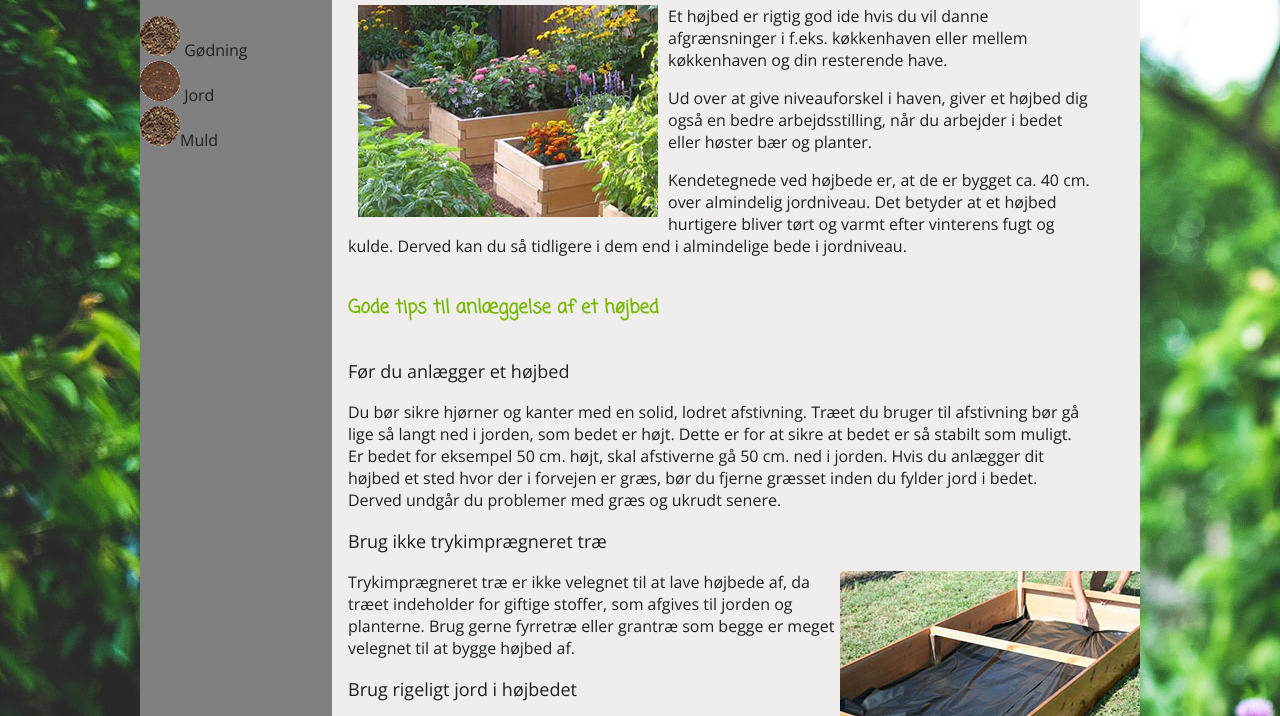
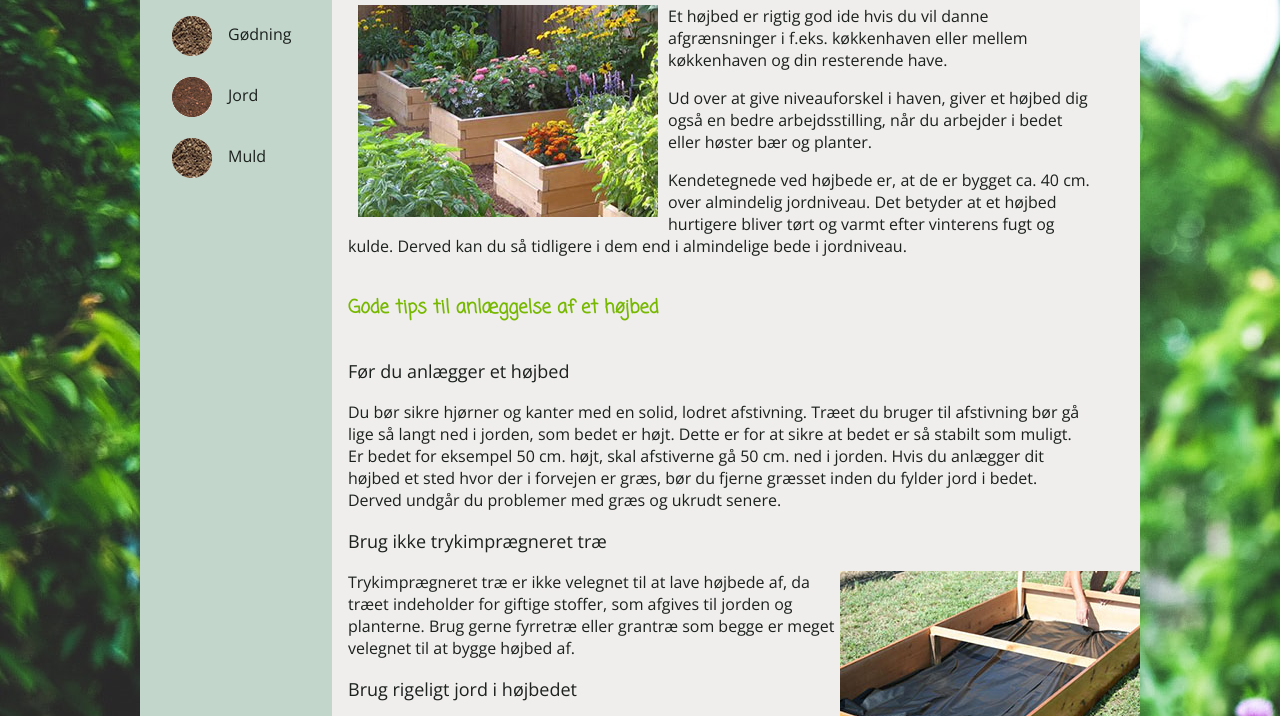
Before and after one commit to Allansilberbauer/V1-aspIT, a plain HTML site: page GronneDromme/blog.html in a window 1280 px wide. Shown: the part 185-901 px from the top of the page. Drawn offline with nearby package versions, Linux system fonts and the light colour scheme.

Commit message:
fixed the sidebar. it now looks good!

```diff
--- a/GronneDromme/blog.html
+++ b/GronneDromme/blog.html
@@ -36,11 +36,11 @@
             <div class="sidebar">
                 <h3>Det skal du bruge</h3>
 
-                        <p class="margin0"><img src="img/godning.png" alt="gødning"> <span>Gødning</span>  </p>
+                        <p><img src="img/godning.png" alt="gødning"><span>Gødning</span></p>
 
-                        <p class="margin0"><img src="img/jord.png" alt="jord"> <span>Jord</span></p>
+                        <p><img src="img/jord.png" alt="jord"><span>Jord</span></p>
 
-                        <p class="margin0"><img src="img/muld.png" alt="muld"><span>Muld</span></p>
+                        <p><img src="img/muld.png" alt="muld"><span>Muld</span></p>
             </div>
 
 
--- a/GronneDromme/css/style.css
+++ b/GronneDromme/css/style.css
@@ -98,33 +98,29 @@ article>p{
 
 
 
-.front-site article, .wiki-site article{
+
+
+.sidebar{
+    background-color:hsl(150, 20%, 80%);
+    height: 147vh;
+    width: 12rem;
+    float: left;
+    margin-right: 1rem;
+}
+.sidebar h3{
     text-align: center;
 }
-.front-site h1, .front-site h2{
-
-    width: 80%;
-    margin-left: auto;
-    margin-right: auto;
-
-    text-shadow: -2px -2px  2px blue;
+.sidebar p{
+margin-left: 2rem;
 }
-.front-site img, .wiki-site img{
-    border-bottom-left-radius: 25px;
-    border-top-right-radius: 25px;
-    margin-top: 20px
+.sidebar p>span{
+    position: relative;
+    bottom: 1rem;
+    left: 1rem;
 }
-
-
-.large{
-    font-size: large;
-}
-.margin0{
+.sidebar img{
     margin: 0px;
 }
-
-
-
 
 
 .horizontal-liste{
@@ -150,22 +146,39 @@ li a {
 
 
 
+.large{
+    font-size: large;
+}
+.margin0{
+    margin: 0px;
+}
 
 
-.sidebar{
-    background-color: gray;
-    height: 150vh;
-    width: 12rem;
-    float: left;
-    margin-right: 1rem;
+
+
+
+
+.front-site article, .wiki-site article{
+    text-align: center;
+}
+.front-site h1, .front-site h2{
+
+    width: 80%;
+    margin-left: auto;
+    margin-right: auto;
+
+    text-shadow: -2px -2px  2px blue;
+}
+.front-site img, .wiki-site img{
+    border-bottom-left-radius: 25px;
+    border-top-right-radius: 25px;
+    margin-top: 20px
 }
 
-.sidebar p{
 
-}
-.sidebar img{
-    margin: 0px;
-}
+
+
+
 
 
 .blog article{
@@ -179,7 +192,7 @@ li a {
     margin-left: 10px;
     margin-right: 10px;
 }
-.blog span img{
+.blog span>img{
     float: right;
 }
 
```
